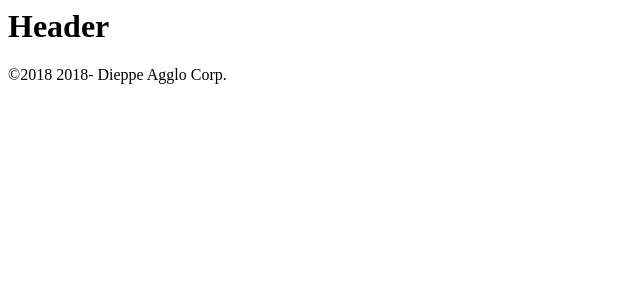
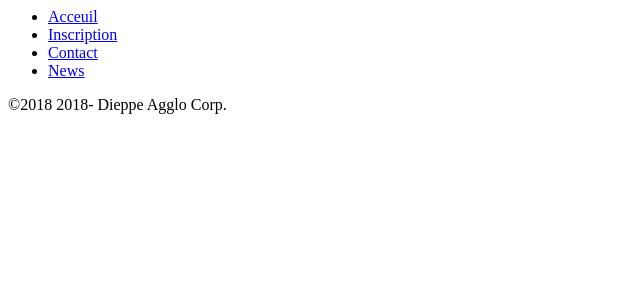
Before and after one commit to SenKaiJinn/PHP, a PHP site: page / in a window 1280 px wide. Shown: the top 300 px of the page, without its empty margins (0-640 px from the left). Run offline with PHP 8.4, Linux system fonts and the light colour scheme.

Commit message:
Ecriture menu commit

```diff
--- a/includes/header.php
+++ b/includes/header.php
@@ -1 +1,13 @@
-<h1>Header</h1>
+<header>
+<nav>
+<ul>
+<li><a href="index.php?page=home">Acceuil</a></li>
+<li><a href="index.php?page=registration">Inscription</a></li>
+<li><a href="index.php?page=contact">Contact</a></li>
+<li><a href="index.php?page=news">News</a></li>
+
+</ul>
+
+</nav>
+
+</header>
```
